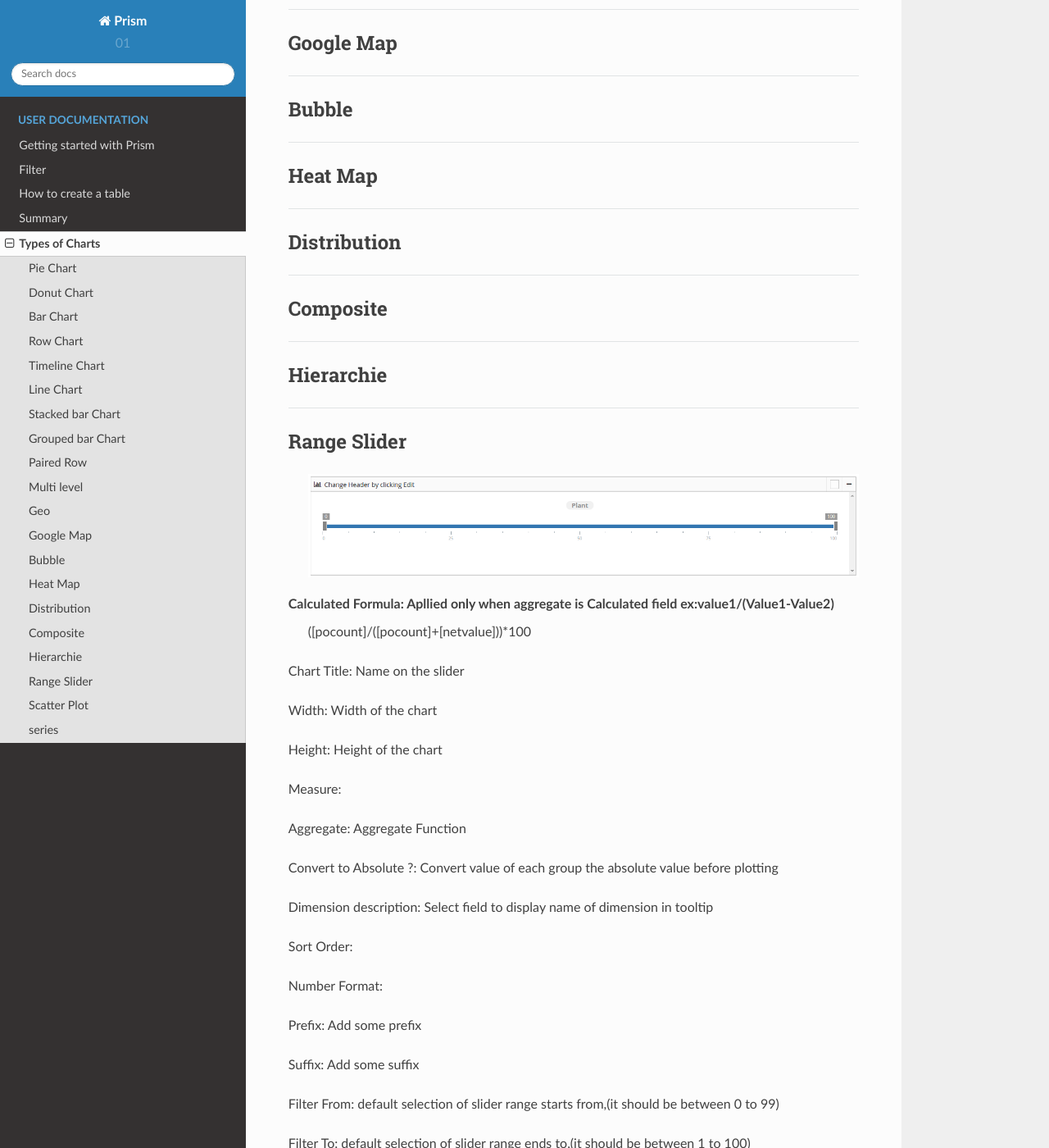
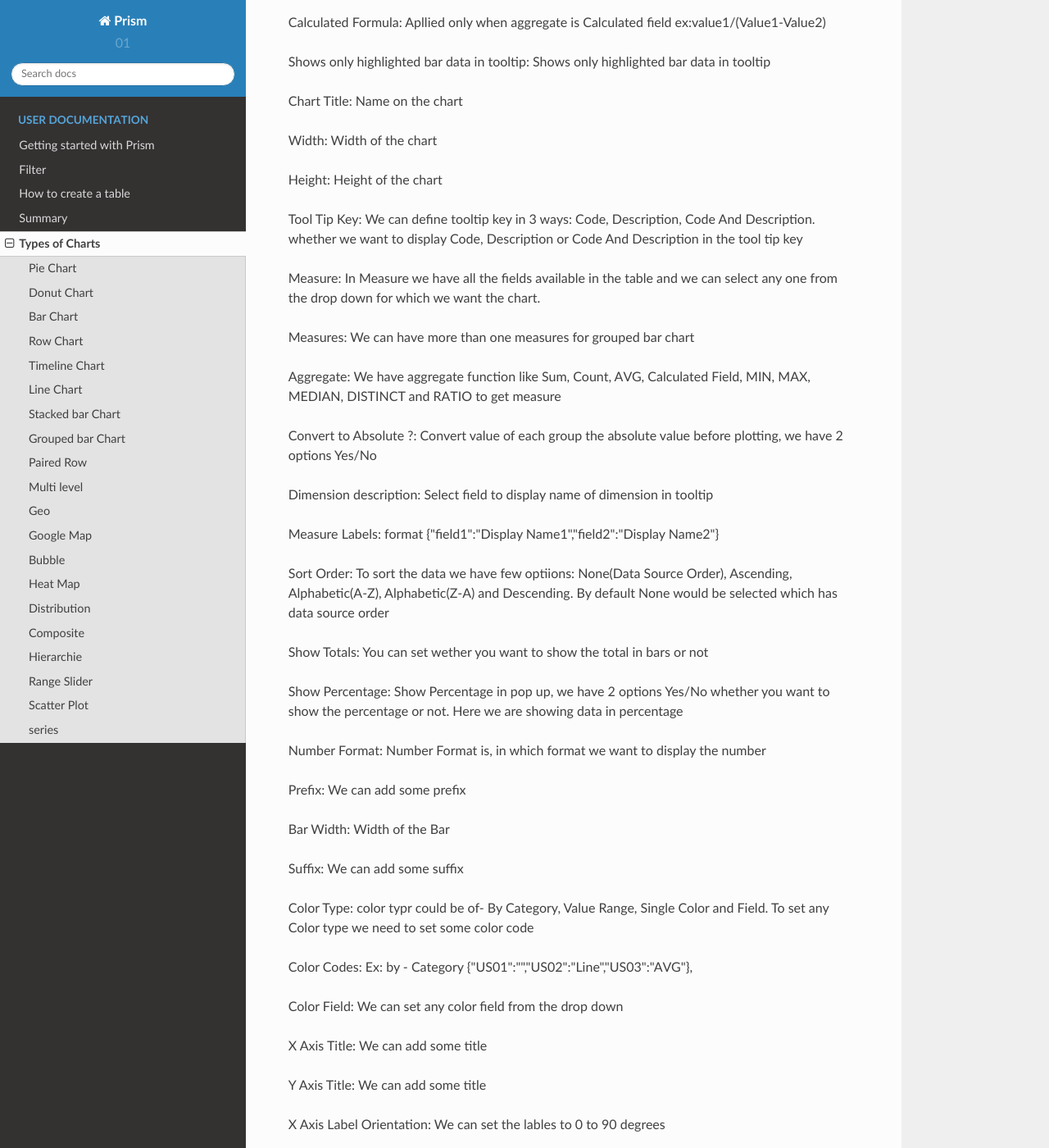
Before and after one commit to PrismApp/PrismHelp, a Sphinx documentation site: the page built from source/typesofcharts.rst, in a window 1280 px wide and 1400 px high, scrolled down 20529 px. Shown: the whole window at 82% size. Built offline with Sphinx 7.4.7 and the Read the Docs theme 2.0.0, drawn with Linux system fonts in a browser that asks for light colours; some of the changed text lies outside the part shown.

Commit message:
groupedbarchart

```diff
--- a/source/typesofcharts.rst
+++ b/source/typesofcharts.rst
@@ -616,6 +616,97 @@
 Grouped bar Chart
 ^^^^^^^^^^^^^^^^^
 
+It is basically a bar chart, In this we can have multiple measures, based on these measures the values will grouped one after the other.
+
+  .. image:: /images/groupedbarchart.png
+
+Calculated Formula: Apllied only when aggregate is Calculated field ex:value1/(Value1-Value2)
+
+Shows only highlighted bar data in tooltip: Shows only highlighted bar data in tooltip
+
+Chart Title: Name on the chart
+
+Width: Width of the chart
+
+Height: Height of the chart
+
+Tool Tip Key: We can define tooltip key in 3 ways: Code, Description, Code And Description. whether we want to display Code, Description or Code And Description in the tool tip key
+
+Measure: In Measure we have all the fields available in the table and we can select any one from the drop down for which we want the chart.
+
+Measures: We can have more than one measures for grouped bar chart
+
+
+Aggregate: We have aggregate function like Sum, Count, AVG, Calculated Field, MIN, MAX, MEDIAN, DISTINCT and RATIO to get measure
+
+Convert to Absolute ?: Convert value of each group the absolute value before plotting, we have 2 options Yes/No
+
+Dimension description: Select field to display name of dimension in tooltip
+
+Measure Labels: format {"field1":"Display Name1","field2":"Display Name2"}
+
+Sort Order: To sort the data we have few optiions: None(Data Source Order), Ascending, Alphabetic(A-Z), Alphabetic(Z-A) and Descending. By default None would be selected which has data source order
+
+Show Totals: You can set wether you want to show the total in bars or not
+
+Show Percentage: Show Percentage in pop up, we have 2 options Yes/No whether you want to show the percentage or not. Here we are showing data in percentage
+
+Number Format: Number Format is, in which format we want to display the number
+
+Prefix: We can add some prefix
+
+Bar Width: Width of the Bar
+
+Suffix: We can add some suffix
+
+Color Type: color typr could be of- By Category, Value Range, Single Color and Field. To set any Color type we need to set some color code
+
+Color Codes: Ex: by - Category {"US01":"","US02":"Line","US03":"AVG"},
+
+Color Field: We can set any color field from the drop down
+
+X Axis Title: We can add some title
+
+Y Axis Title: We can add some title
+
+X Axis Label Orientation: We can set the lables to 0 to 90 degrees
+
+Y Axis Label Orientation: We can set the lables to 0 to 90 degrees
+
+Top Margin: Space between top of the chart and top of the chart container (Pixels)
+
+Right Margin: Space between right of the chart and right margin of the chart container (Pixels)
+
+Bottom Margin: Space between X axis and bottom of the chart container (Pixels)
+
+Left Margin: Space between Y axis and left margin of the chart container (Pixels)
+
+Legend grouping (Horizontal/ Vertical): We can set group of legends to the horizontal or vertical
+
+Legend X Position   Legend position: X Value (0 -1, 0 is Left, 1 is Right)
+
+Legend Y Position   Legend position: Y Value (0 -1, 0 is Top, 1 is Bottom)
+
+Default selected value(s): We can set one or more default selected values
+
+Link Actions: add Linking Actions to Chart tooltip
+
+Link Label: format {"Measure1":"Action Name1","Measure2":"Action Name2"}
+
+Filter Field: We can select any field to apply filter
+
+Filter Value: We can specify filter value
+
+Top/Bottom -N Filter: Calculation Type: We have 3 types to filter data from Top/Bottom: None, Value and percentage
+
+Filter:N From Top: We have two options Top and Bottom. If we will select Top it will show 20 from the top of table and if we will select Bottom it will show 20 from the Bottom of table
+
+Filter-N: Default N- value: Here we have to pass some numeric value, It will return the number of rows whatever number we have passed.
+
+Top/Bottom -N Filter: N-Values
+
+Filter By: We can specify any field by which we want to filter the data
+
 *****
 
 Paired Row
```
Also changed, not shown: source/images/groupedbarchart.png (added).
